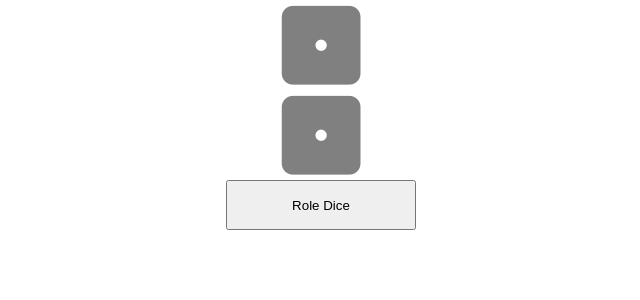
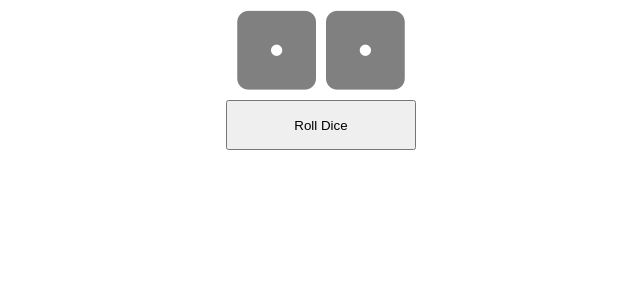
Before and after one commit to bashiroglu/learning-react-withColt, a React (Create React App) app: page / in a window 1280 px wide. Shown: the top 300 px of the page, without its empty margins (319-959 px from the left). Built offline with nearby package versions, Linux system fonts and the light colour scheme.

Commit message:
added disablility function by using disable attribute in button

```diff
--- a/src/Die.css
+++ b/src/Die.css
@@ -2,3 +2,6 @@
   font-size: 90px;
   color: gray;
 }
+.Dice {
+  margin: 5px;
+}
--- a/src/Die.jsx
+++ b/src/Die.jsx
@@ -6,7 +6,7 @@ export class Die extends Component {
     const numArray = ['zero', 'one', 'two', 'three', 'four', 'five', 'six'];
     const { dieValue } = this.props;
     return (
-      <div>
+      <div className="Dice">
         <i className={`Die fas fa-dice-${numArray[dieValue]}`}></i>
       </div>
     );
--- a/src/RollDice.css
+++ b/src/RollDice.css
@@ -2,3 +2,7 @@
   width: 190px;
   height: 50px;
 }
+.RollDice-container {
+  display: flex;
+  justify-content: center;
+}
--- a/src/RollDice.jsx
+++ b/src/RollDice.jsx
@@ -15,12 +15,12 @@ export class RollDice extends Component {
     const rand1 = Math.floor(Math.random() * 6) + 1;
     const rand2 = Math.floor(Math.random() * 6) + 1;
     this.setState({
+      dieValue1: rand1,
+      dieValue2: rand2,
       rolling: true
     });
     setTimeout(() => {
       this.setState({
-        dieValue1: rand1,
-        dieValue2: rand2,
         rolling: false
       });
     }, 1000);
@@ -28,11 +28,17 @@ export class RollDice extends Component {
 
   render() {
     return (
-      <div>
-        <Die dieValue={this.state.dieValue1} />
-        <Die dieValue={this.state.dieValue2} />
-        <button className="btn" onClick={this.generateRandomDice}>
-          {this.state.rolling ? 'rolling' : 'Role Dice'}
+      <div className="RollDice">
+        <div className="RollDice-container">
+          <Die dieValue={this.state.dieValue1} />
+          <Die dieValue={this.state.dieValue2} />
+        </div>
+        <button
+          disabled={this.state.rolling}
+          className="btn"
+          onClick={this.generateRandomDice}
+        >
+          {this.state.rolling ? 'rolling...' : 'Roll Dice'}
         </button>
       </div>
     );
```
